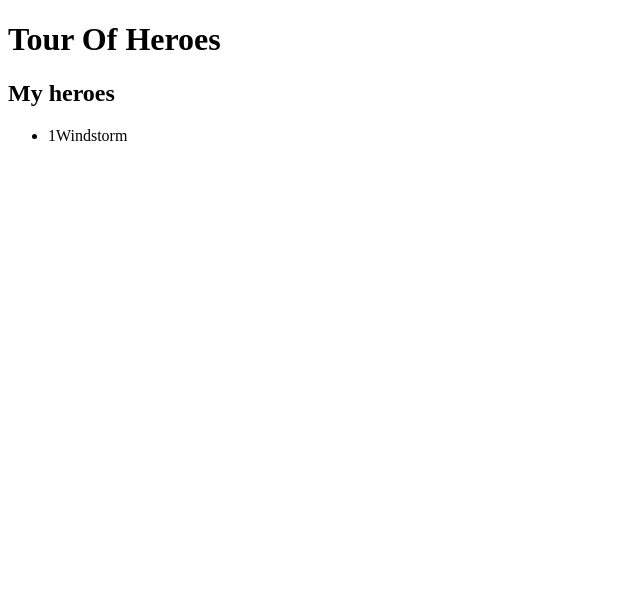
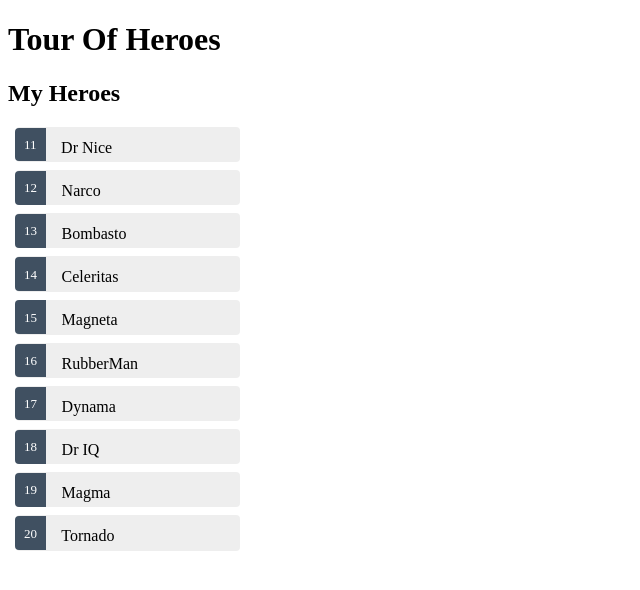
Before and after one commit to LindaMangena/Tour_of_heroes, an Angular app in the folder ToutOfHeroes/: page / in a window 1280 px wide. Shown: the top 590 px of the page, without its empty margins (0-640 px from the left). Built offline with nearby package versions, Linux system fonts and the light colour scheme.

Commit message:
updated code

```diff
--- a/ToutOfHeroes/src/app/heroes/heroes.component.css
+++ b/ToutOfHeroes/src/app/heroes/heroes.component.css
@@ -0,0 +1,52 @@
+/* HeroesComponent's private CSS styles */
+.heroes {
+    margin: 0 0 2em 0;
+    list-style-type: none;
+    padding: 0;
+    width: 15em;
+  }
+  .heroes li {
+    cursor: pointer;
+    position: relative;
+    left: 0;
+    background-color: #EEE;
+    margin: .5em;
+    padding: .3em 0;
+    height: 1.6em;
+    border-radius: 4px;
+  }
+  .heroes li:hover {
+    color: #2c3a41;
+    background-color: #e6e6e6;
+    left: .1em;
+  }
+  .heroes li.selected {
+    background-color: black;
+    color: white;
+  }
+  .heroes li.selected:hover {
+    background-color: #505050;
+    color: white;
+  }
+  .heroes li.selected:active {
+    background-color: black;
+    color: white;
+  }
+  .heroes .badge {
+    display: inline-block;
+    font-size: small;
+    color: white;
+    padding: 0.8em 0.7em 0 0.7em;
+    background-color:#405061;
+    line-height: 1em;
+    position: relative;
+    left: -1px;
+    top: -4px;
+    height: 1.8em;
+    margin-right: .8em;
+    border-radius: 4px 0 0 4px;
+  }
+
+  input {
+    padding: .5rem;
+  }
--- a/ToutOfHeroes/src/app/heroes/heroes.component.html
+++ b/ToutOfHeroes/src/app/heroes/heroes.component.html
@@ -1,15 +1,19 @@
-<h2>My heroes</h2>
-
+<h2>My Heroes</h2>
 <ul class="heroes">
-    <li ngFor="let hero of heroes" (click)="onSelect(hero)">
-        <span class="badge">{{hero.id}}</span>{{hero.name}}
+  <li *ngFor="let hero of heroes"
+    [class.selected]="hero === selectedHero"
+    (click)="onSelect(hero)">
+    <span class="badge">{{hero.id}}</span> {{hero.name}}
   </li>
 </ul>
 
 <div *ngIf="selectedHero">
+
   <h2>{{selectedHero.name | uppercase}} Details</h2>
   <div><span>id: </span>{{selectedHero.id}}</div>
   <div>
     <label for="hero-name">Hero name: </label>
     <input id="hero-name" [(ngModel)]="selectedHero.name" placeholder="name">
   </div>
+
+</div>
--- a/ToutOfHeroes/src/app/heroes/heroes.component.ts
+++ b/ToutOfHeroes/src/app/heroes/heroes.component.ts
@@ -7,24 +7,18 @@
   templateUrl: './heroes.component.html',
   styleUrls: ['./heroes.component.css']
 })
+
 export class HeroesComponent implements OnInit {
+
   heroes = HEROES;
-
-  hero: Hero = {
-    id: 1,
-    name: 'Windstorm'
-
-  }
-
+  selectedHero?: Hero;
 
   constructor() { }
 
-  ngOnInit(): void {}
+  ngOnInit() {
+  }
 
-    selectedHero?: Hero;
-    onSelect(hero: Hero): void {
-      this.selectedHero = hero;
-    }
-
-
-    }
+  onSelect(hero: Hero): void {
+    this.selectedHero = hero;
+  }
+}
```
Lines whose indentation alone changed are shown as unchanged.
